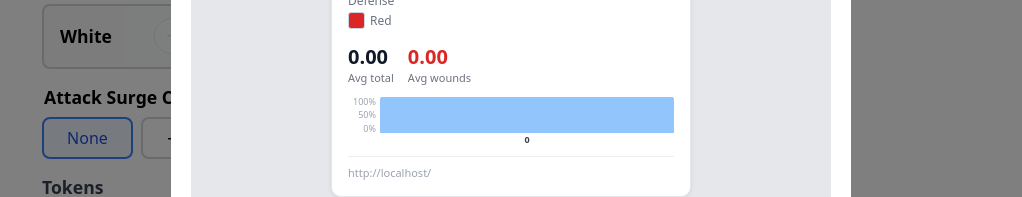
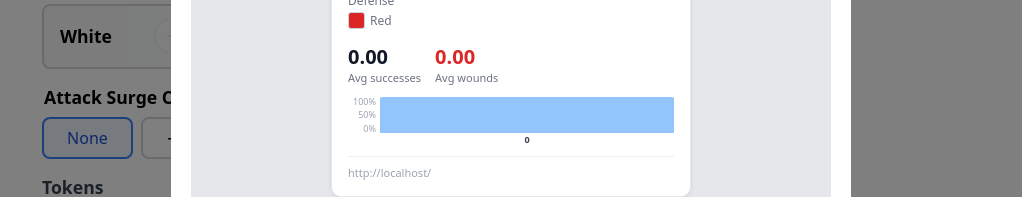
Before and after one commit to dankraus/sw-legion-dice, a React (Vite) app: page / in a window 1280 px wide. Both pictures are taken after a click on the button "Share". Shown: the part 356-553 px from the top of the page, without its empty margins (129-1151 px from the left). Built offline with nearby package versions, Linux system fonts and the light colour scheme.

Commit message:
fix: update ShareCard labels for clarity
Changed 'Avg total' to 'Avg successes' in ShareCard component and tests for improved clarity in displayed statistics.

```diff
--- a/src/components/ShareCard.tsx
+++ b/src/components/ShareCard.tsx
@@ -104,7 +104,7 @@ function StatBlock({ pool }: { pool: ShareCardPool }) {
         <div className="share-card__stat-value">
           {results.expectedTotal.toFixed(2)}
         </div>
-        <div className="share-card__stat-label">Avg total</div>
+        <div className="share-card__stat-label">Avg successes</div>
       </div>
       <div>
         <div className="share-card__stat-value is-wounds">
@@ -167,7 +167,7 @@ function CompareDeltas({
         const sign = delta >= 0 ? '+' : '';
         return (
           <span key={row.label} className="share-card__delta">
-            Δ {row.label} {sign}
+            Δ {row.label === 'Avg total' ? 'Avg successes' : row.label} {sign}
             {delta.toFixed(2)}
           </span>
         );
```
Also changed, not shown: 1 other file (tests, documents, lock files or other folders).
